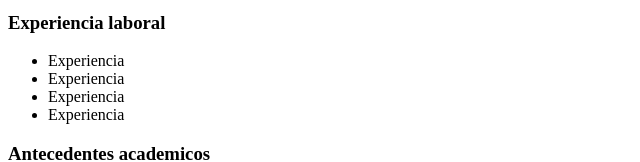
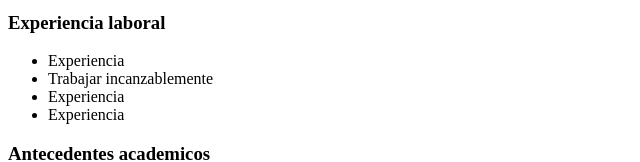
Before and after one commit to Zulema-Rodriguez/CV, a plain HTML site: page index.html in a window 1280 px wide. Shown: the part 371-533 px from the top of the page, without its empty margins (0-640 px from the left). Drawn offline with Linux system fonts and the light colour scheme.

Commit message:
Mi segundo commit del CV

```diff
--- a/index.html
+++ b/index.html
@@ -13,7 +13,7 @@
     <h3>Experiencia laboral</h3>
     <ul>
         <li>Experiencia</li>
-        <li>Experiencia</li>
+        <li>Trabajar incanzablemente</li>
         <li>Experiencia</li>
         <li>Experiencia</li>
     </ul>
```
